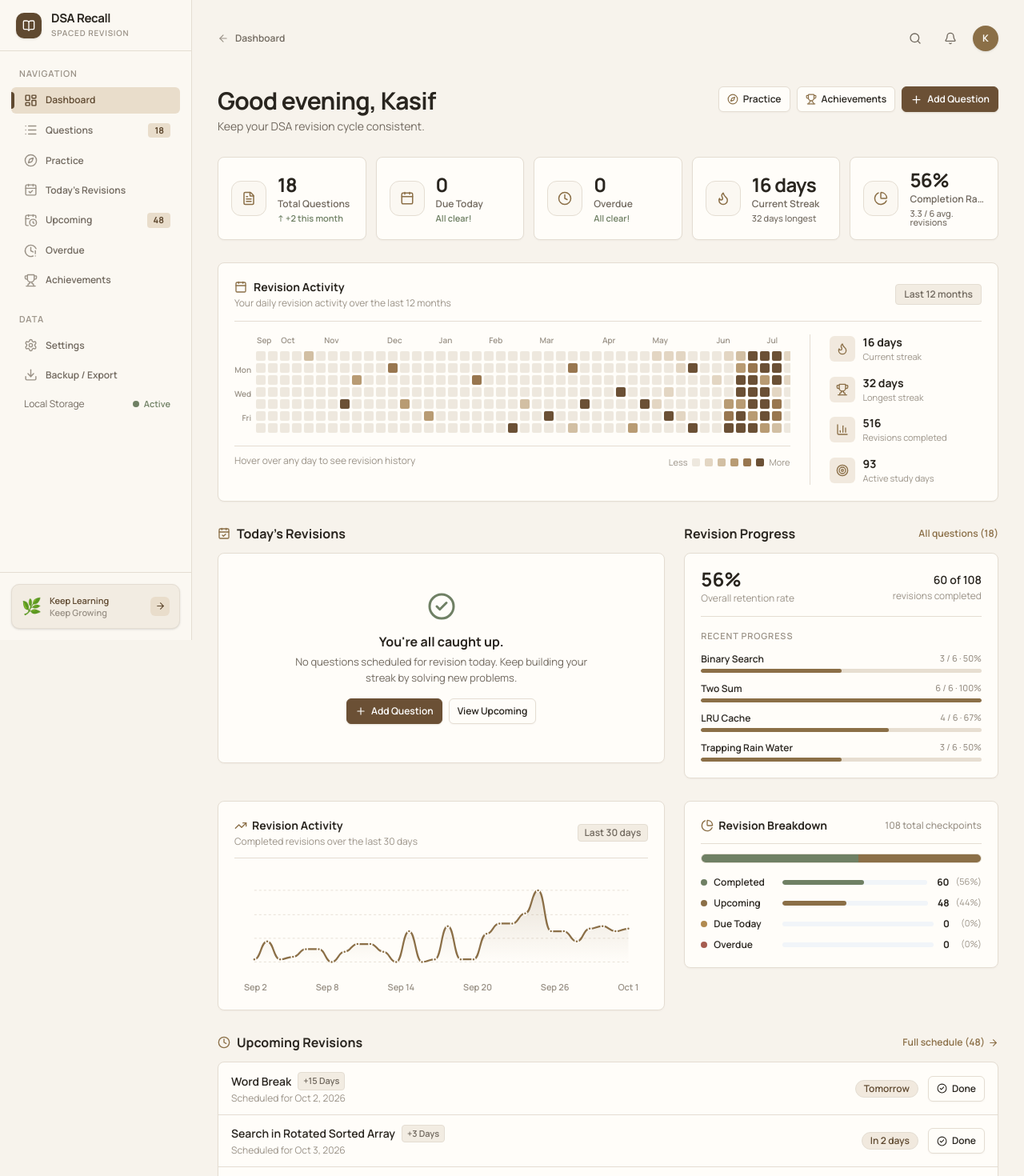
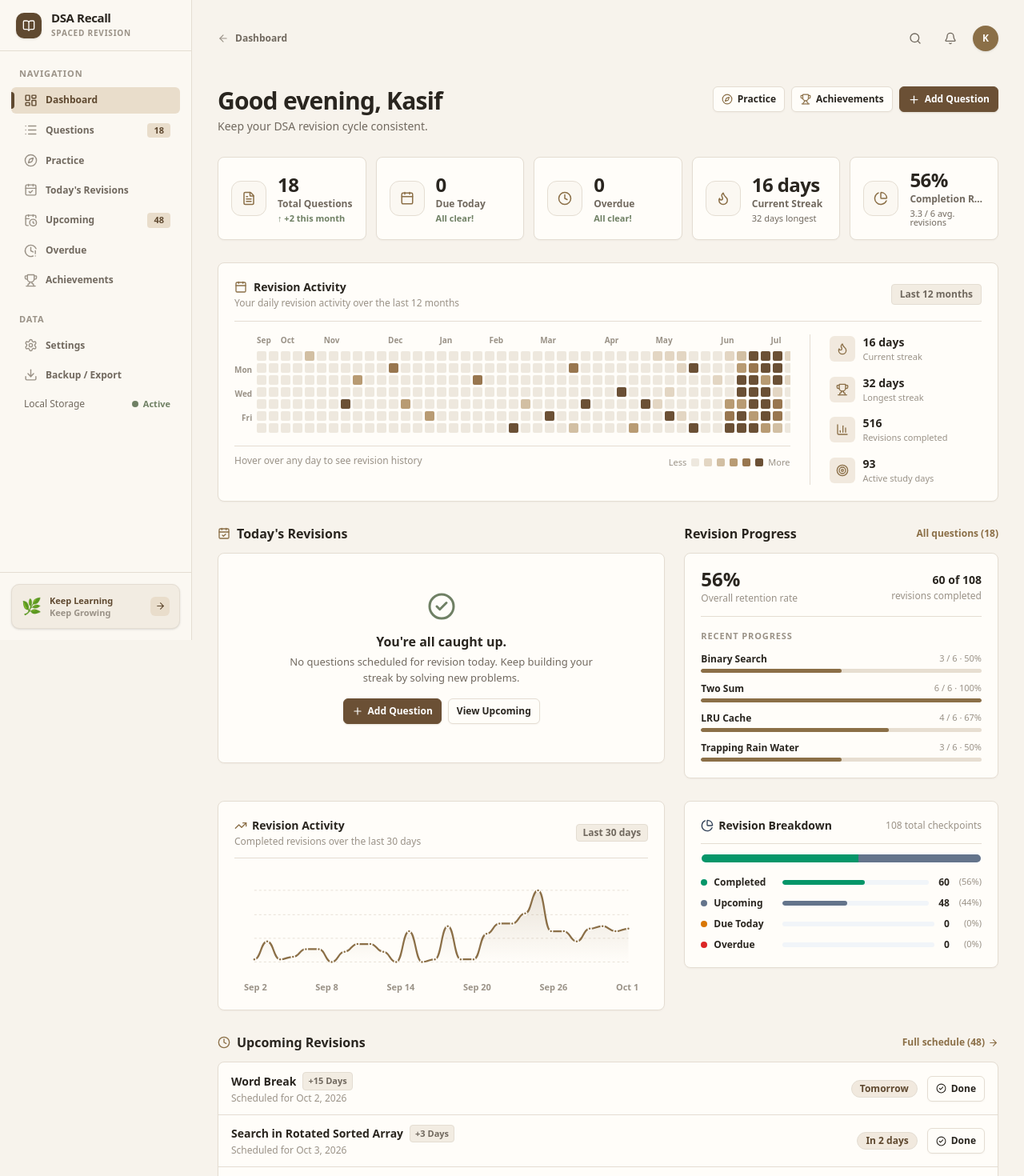
Before and after one commit to MdKasif0/DSARecall, a Next.js app: page / in a window 1280 px wide. Shown: the top 1470 px of the page at 80% size. Built offline with nearby package versions, Linux system fonts and the light colour scheme.

Commit message:
docs: overhaul README with comprehensive DSA Recall documentation and architecture diagrams

```diff
--- a/src/app/layout.tsx
+++ b/src/app/layout.tsx
@@ -1,14 +1,6 @@
 import type { Metadata } from 'next';
-import { Manrope } from 'next/font/google';
 import './globals.css';
 import ClientShell from '@/components/ClientShell';
-
-const manrope = Manrope({
-  subsets: ['latin'],
-  weight: ['400', '500', '600', '700', '800'],
-  variable: '--font-manrope',
-  display: 'swap',
-});
 
 export const metadata: Metadata = {
   title: 'DSA Recall — Spaced Revision Tracker',
@@ -18,7 +10,7 @@ export const metadata: Metadata = {
 
 export default function RootLayout({ children }: { children: React.ReactNode }) {
   return (
-    <html lang="en" className={`${manrope.variable} h-full`}>
+    <html lang="en" className="h-full">
       <body className="min-h-full flex flex-col antialiased">
         <ClientShell>{children}</ClientShell>
       </body>
--- a/src/components/StatusBreakdown.tsx
+++ b/src/components/StatusBreakdown.tsx
@@ -22,29 +22,29 @@ export default function StatusBreakdown({
       label: 'Completed',
       count: completed,
       pct: total > 0 ? Math.round((completed / total) * 100) : 0,
-      color: '#6F8064', // success sage
-      barBg: '#E8EDE4',
+      color: '#059669', // Apple Emerald
+      barBg: '#D1FAE5',
     },
     {
       label: 'Upcoming',
       count: upcoming,
       pct: total > 0 ? Math.round((upcoming / total) * 100) : 0,
-      color: '#8B6F47', // warm brown
-      barBg: '#F1E9DE',
+      color: '#64748B', // Apple Slate
+      barBg: '#F1F5F9',
     },
     {
       label: 'Due Today',
       count: dueToday,
       pct: total > 0 ? Math.round((dueToday / total) * 100) : 0,
-      color: '#B18A50', // warm amber
-      barBg: '#EDE1CF',
+      color: '#D97706', // Apple Amber
+      barBg: '#FEF3C7',
     },
     {
       label: 'Overdue',
       count: overdue,
       pct: total > 0 ? Math.round((overdue / total) * 100) : 0,
-      color: '#A65D50', // terracotta
-      barBg: '#F4E4DF',
+      color: '#DC2626', // Apple Rose
+      barBg: '#FEE2E2',
     },
   ];
 
@@ -52,7 +52,7 @@ export default function StatusBreakdown({
     <div className="card p-5">
       <div className="flex items-center justify-between border-b border-border pb-3 mb-3">
         <div className="flex items-center gap-1.5">
-          <PieChart size={16} className="text-[#8B6F47]" />
+          <PieChart size={16} className="text-slate-700" />
           <h3 className="text-sm font-bold text-text">Revision Breakdown</h3>
         </div>
         <span className="text-xs text-text-muted font-medium">
@@ -61,7 +61,7 @@ export default function StatusBreakdown({
       </div>
 
       {/* Horizontal Multi-Bar Visualizer */}
-      <div className="h-3 w-full rounded-full overflow-hidden flex border border-border bg-[#F1E9DE] mb-4">
+      <div className="h-3 w-full rounded-full overflow-hidden flex border border-white/80 bg-white/50 shadow-[inset_0_1px_2px_rgba(0,0,0,0.04)] mb-4">
         {categories.map((c) =>
           c.pct > 0 ? (
             <div
```
Also changed, not shown: 1 other file (tests, documents, lock files or other folders).
